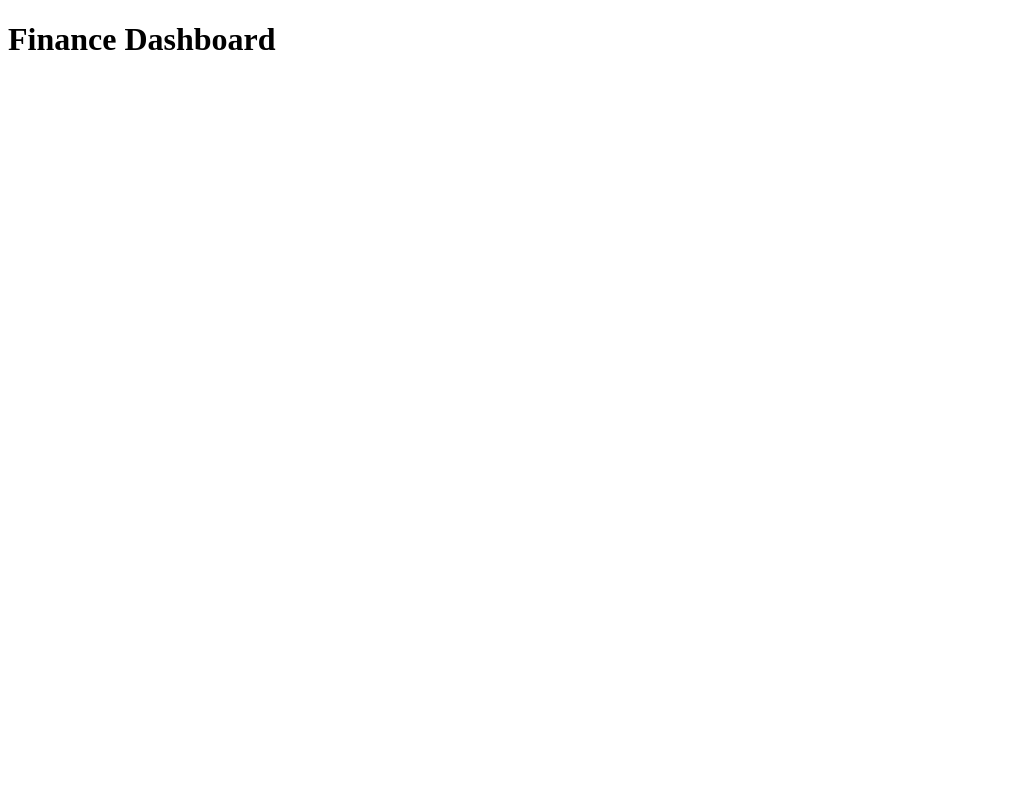
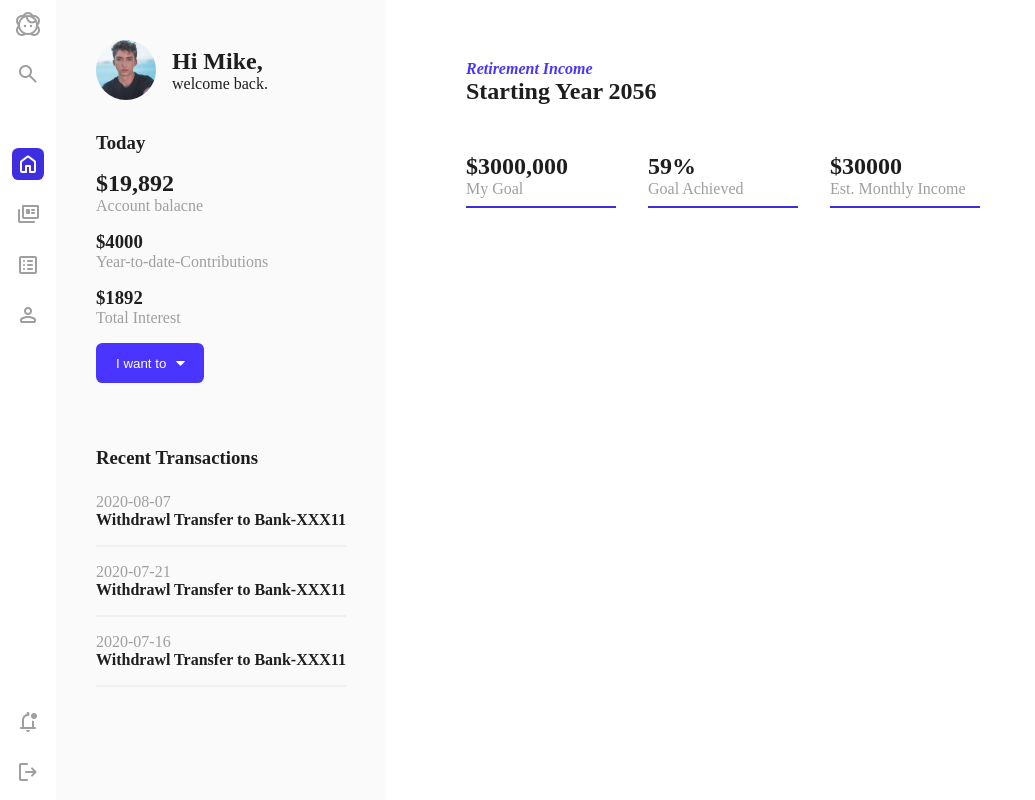
Before and after one commit to VinayakaHegade/finance-dashboard, a plain HTML site: page index.html in a window 1280 px wide. Shown: the whole page, without its empty margins (0-1035 px from the left). Drawn offline with nearby package versions, Linux system fonts and the light colour scheme.

Commit message:
feat: add sidebar

```diff
--- a/index.html
+++ b/index.html
@@ -4,10 +4,128 @@
     <meta charset="UTF-8" />
     <meta name="viewport" content="width=device-width, initial-scale=1.0" />
     <title>Finance Dashboard</title>
-
+    <!-- Material Icon CDN-->
+    <link
+      href="https://fonts.googleapis.com/icon?family=Material+Symbols+Rounded"
+      rel="stylesheet"
+    />
     <link href="./style.css" rel="stylesheet" />
   </head>
   <body>
-    <h1>Finance Dashboard</h1>
+    <div class="container">
+      <aside>
+        <section class="top">
+          <div class="logo">
+            <span class="material-symbols-rounded"> face_2 </span>
+          </div>
+          <div class="search">
+            <span class="material-symbols-rounded"> search </span>
+          </div>
+        </section>
+
+        <nav class="sidebar">
+          <div class="active">
+            <a href="#">
+              <span class="material-symbols-rounded"> home </span>
+            </a>
+          </div>
+          <div>
+            <a href="#">
+              <span class="material-symbols-rounded"> full_coverage </span>
+            </a>
+          </div>
+          <div>
+            <a href="#">
+              <span class="material-symbols-rounded"> list_alt </span>
+            </a>
+          </div>
+          <div>
+            <a href="#">
+              <span class="material-symbols-rounded"> person </span>
+            </a>
+          </div>
+        </nav>
+
+        <section class="bottom">
+          <div>
+            <span class="material-symbols-rounded"> notifications_unread </span>
+          </div>
+          <div>
+            <span class="material-symbols-rounded"> logout </span>
+          </div>
+        </section>
+      </aside>
+
+      <section class="user">
+        <div class="user-top">
+          <img src="./assets/user.webp" />
+          <div class="user-name">
+            <h1 class="dark">Hi Mike,</h1>
+            <p class="dark">welcome back.</p>
+          </div>
+        </div>
+
+        <div class="today">
+          <h3 class="dark">Today</h3>
+          <div>
+            <h2 class="dark">$19,892</h2>
+            <p class="light">Account balacne</p>
+          </div>
+          <div>
+            <h3 class="dark">$4000</h3>
+            <p class="light">Year-to-date-Contributions</p>
+          </div>
+          <div>
+            <h3 class="dark">$1892</h3>
+            <p class="light">Total Interest</p>
+          </div>
+          <button>
+            I want to
+            <span class="material-symbols-rounded"> arrow_drop_down </span>
+          </button>
+        </div>
+
+        <div class="recent">
+          <h3 class="dark">Recent Transactions</h3>
+          <div>
+            <p class="light">2020-08-07</p>
+            <h4 class="dark">Withdrawl Transfer to Bank-XXX11</h4>
+          </div>
+          <div class="divider"></div>
+          <div>
+            <p class="light">2020-07-21</p>
+            <h4 class="dark">Withdrawl Transfer to Bank-XXX11</h4>
+          </div>
+          <div class="divider"></div>
+          <div>
+            <p class="light">2020-07-16</p>
+            <h4 class="dark">Withdrawl Transfer to Bank-XXX11</h4>
+          </div>
+          <div class="divider"></div>
+        </div>
+      </section>
+
+      <main>
+        <div class="main-header">
+          <p class="italic-heading"><i>Retirement Income</i></p>
+          <h2 class="dark">Starting Year 2056</h2>
+        </div>
+
+        <div class="goal">
+          <div class="goal-item">
+            <h2 class="dark">$3000,000</h2>
+            <p class="light">My Goal</p>
+          </div>
+          <div class="goal-item">
+            <h2 class="dark">59%</h2>
+            <p class="light">Goal Achieved</p>
+          </div>
+          <div class="goal-item">
+            <h2 class="dark">$30000</h2>
+            <p class="light">Est. Monthly Income</p>
+          </div>
+        </div>
+      </main>
+    </div>
   </body>
 </html>
--- a/style.css
+++ b/style.css
@@ -0,0 +1,162 @@
+/* -- CSS VARIABLES -- */
+:root {
+  --color-primary: #4935ff;
+  --color-primary-variant: #3e2edf;
+  --color-background: #fafafa;
+  --color-text-light: #9f9f9f;
+  --color-text-dark: #1e1e1e;
+  --color-primary-green: #22d6aa;
+
+  --border-radius-1: 0.4rem;
+  --border-radius-2: 0.8rem;
+  --border-radius-3: 1.2rem;
+}
+
+* {
+  margin: 0;
+  padding: 0;
+  box-sizing: border-box;
+}
+
+.light {
+  color: var(--color-text-light);
+}
+
+.dark {
+  color: var(--color-text-dark);
+}
+
+.container {
+  display: flex;
+  /* width: 96%; */
+  margin: 0 auto;
+}
+
+aside {
+  display: flex;
+  flex-direction: column;
+  gap: 3.6rem;
+  padding: 12px;
+  height: 100vh;
+  width: fit-content;
+}
+
+aside span {
+  color: var(--color-text-light);
+}
+
+.top {
+  display: flex;
+  flex-direction: column;
+  gap: 1.4rem;
+  align-items: center;
+  justify-content: center;
+}
+
+.sidebar {
+  display: flex;
+  flex-direction: column;
+  gap: 1.4rem;
+  align-items: center;
+  justify-content: center;
+}
+
+.sidebar .active {
+  background-color: var(--color-primary-variant);
+  border-radius: var(--border-radius-1);
+}
+
+.sidebar .active span {
+  color: white;
+  padding: 4px;
+}
+
+.bottom {
+  display: flex;
+  flex-direction: column;
+  gap: 1.4rem;
+  align-items: center;
+  justify-content: end;
+  flex-grow: 1;
+}
+
+.user {
+  padding: 40px;
+  background-color: var(--color-background);
+  display: flex;
+  flex-direction: column;
+  gap: 32px;
+}
+
+.user-top {
+  display: flex;
+  align-items: center;
+  gap: 16px;
+}
+
+.user-top > img {
+  height: 60px;
+  widht: 60px;
+  border-radius: 50%;
+}
+
+.today {
+  display: flex;
+  flex-direction: column;
+  gap: 16px;
+}
+
+.today button {
+  border: none;
+  border-radius: var(--border-radius-1);
+  background-color: var(--color-primary);
+  color: white;
+  display: flex;
+  align-items: center;
+  justify-content: center;
+  gap: 2px;
+  width: fit-content;
+  padding: 8px 12px 8px 20px;
+}
+
+.recent {
+  margin-top: 32px;
+  display: flex;
+  flex-direction: column;
+  gap: 16px;
+}
+
+.recent > h3 {
+  margin-bottom: 8px;
+}
+
+.divider {
+  border: 1px solid #f0f0f0;
+}
+
+main {
+  padding: 60px 80px;
+  display: flex;
+  flex-direction: column;
+  gap: 48px;
+}
+
+.italic-heading {
+  color: var(--color-primary);
+  font-weight: 600;
+}
+
+.goal {
+  display: flex;
+  justify-content: space-between;
+  gap: 32px;
+}
+
+.goal-item {
+  width: 150px;
+  border-bottom: 2px solid var(--color-primary-variant);
+}
+
+.goal-item p {
+  margin-bottom: 8px;
+}
```
Also changed, not shown: assets/user.webp (added).
